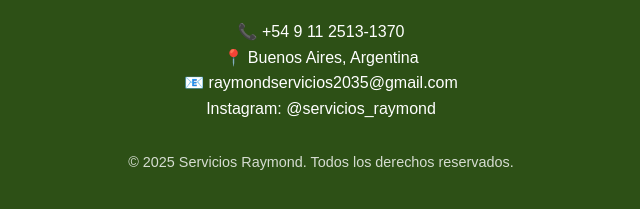
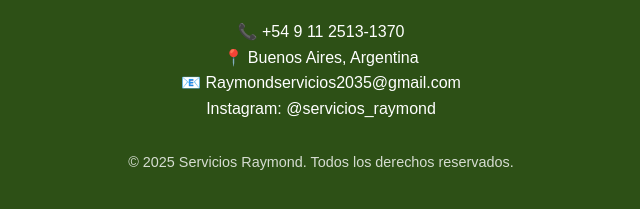
Before and after one commit to Valentina2305/raymond_servicios, a plain HTML site: page index.html in a window 1280 px wide. Shown: the part 4975-5184 px from the top of the page, 319-959 px from the left. Drawn offline with nearby package versions, Linux system fonts and the light colour scheme.

Commit message:
nuevomail

```diff
--- a/index.html
+++ b/index.html
@@ -586,7 +586,7 @@
             <div style="margin-top: 30px;">
                 <p>📞 +54 9 11 2513-1370</p>
                 <p>📍 Buenos Aires, Argentina</p>
-                <p>📧 raymondservicios2035@gmail.com</p>
+                <p>📧 Raymondservicios2035@gmail.com</p>
                 <p>Instagram: @servicios_raymond</p>
             </div>
             <p style="margin-top: 30px; font-size: 0.9rem; opacity: 0.8;">© 2025 Servicios Raymond. Todos los derechos reservados.</p>
```
